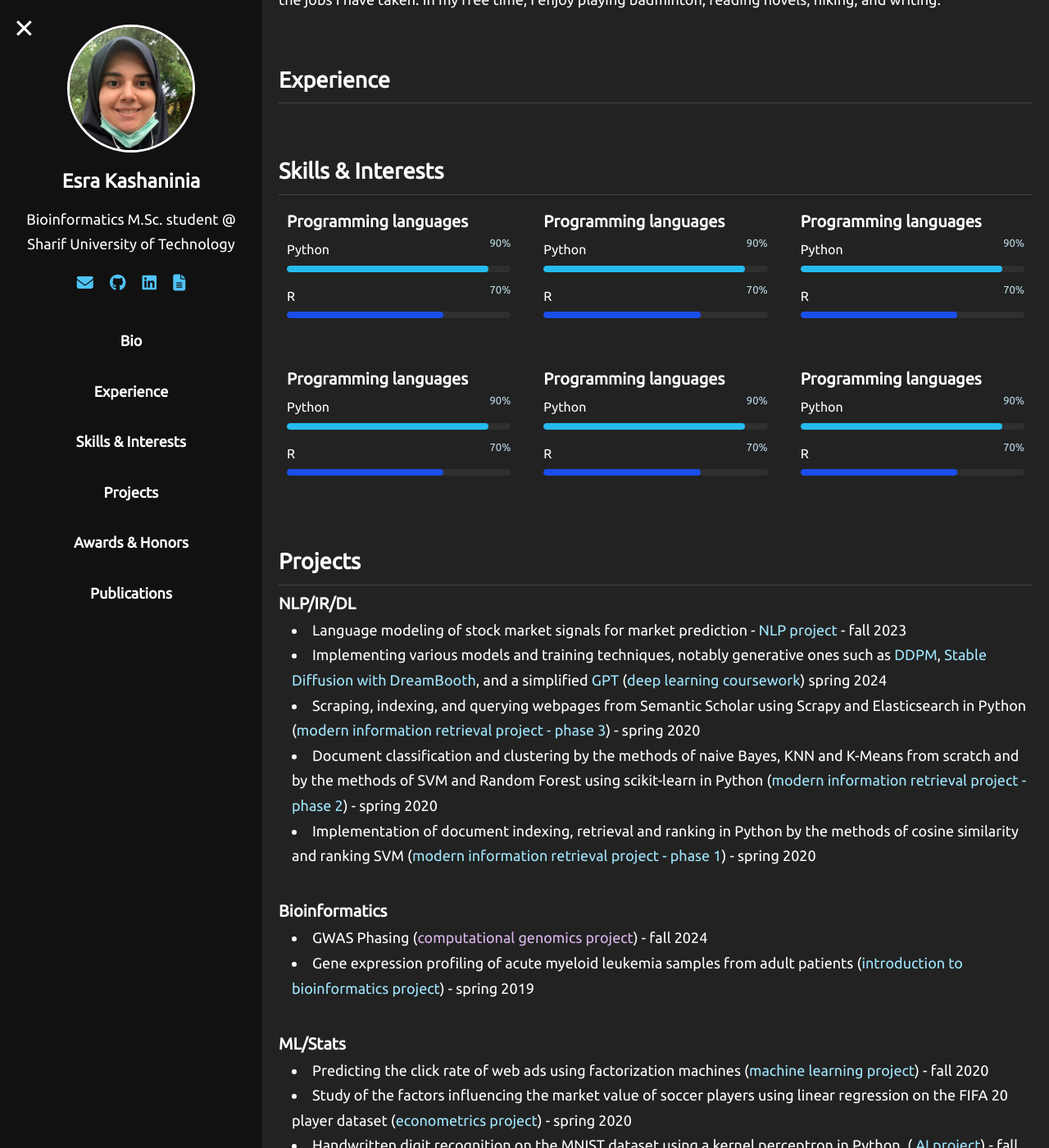
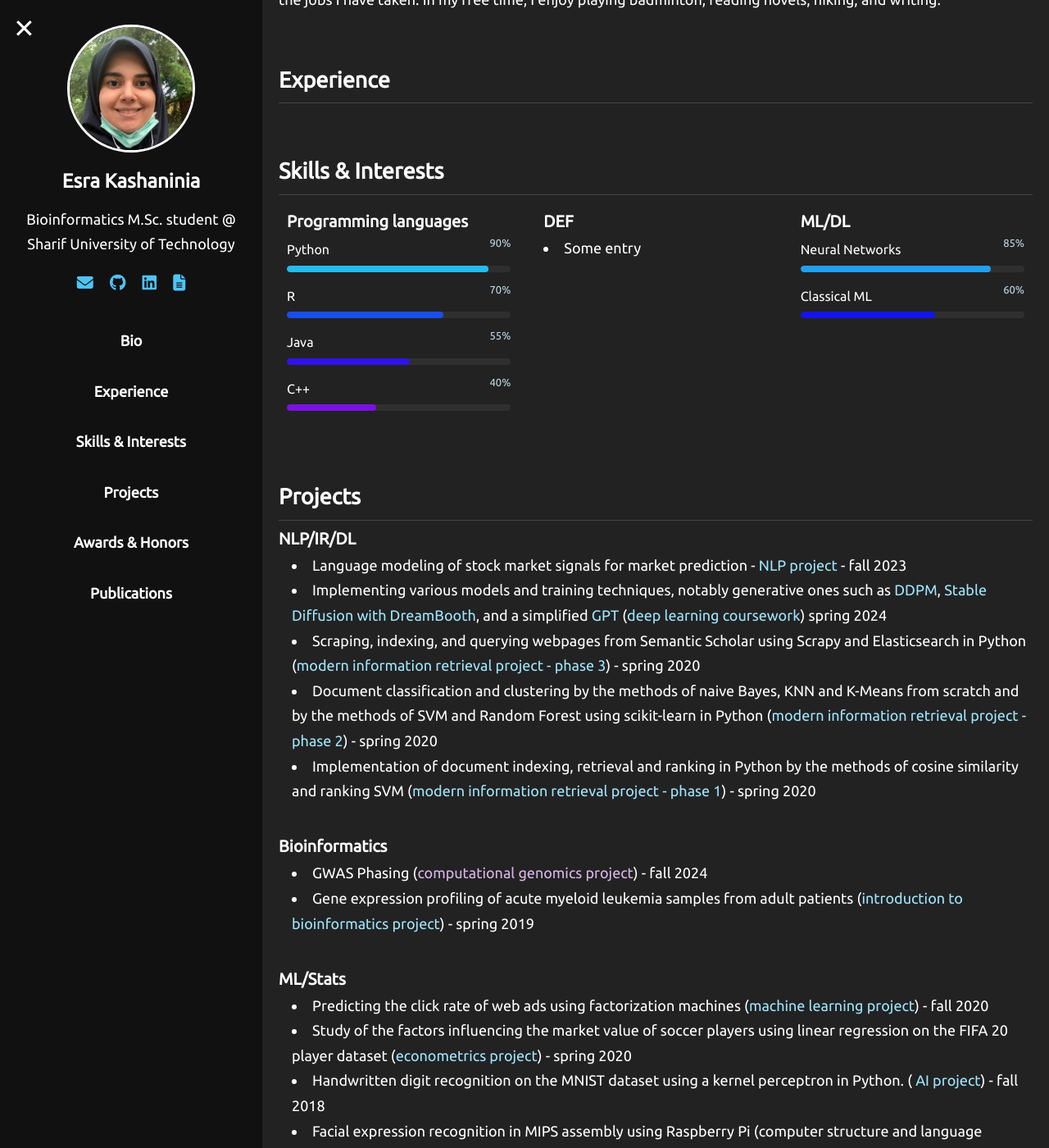
Before and after one commit to Esra-K/Esra-K.github.io, a Jekyll site: the page built from index.md, in a window 1280 px wide and 1400 px high, scrolled down 339 px. Shown: the whole window at 82% size. Built offline with Jekyll 4.4.1, drawn with Linux system fonts in a browser that asks for light colours.

Commit message:
progress bars - part II

```diff
--- a/assets/css/style.css
+++ b/assets/css/style.css
@@ -181,14 +181,18 @@
   list-style-position: inside;
   padding-left: 0;
   margin: 0;
-  /* for progress bar */
+}
+
+/* scope progress bar appearance to only containers that opt-in */
+.skills-grid .with-progress ul {
+  list-style: none; /* optional: remove bullets for these lists */
+  margin: 0;
+  /* removes bullet points */
   padding: 0;
-  /* removes bullet points */
-  list-style: none;
 }
 
 /* for progress bar */
-.skills-grid li {
+.skills-grid .with-progress li {
   position: relative;
   padding: 6px 0 12px 0; /* room for the bar underneath */
   font-size: 16px;
@@ -196,7 +200,7 @@
 }
 
 /* small label with percent at the right (optional) */
-.skills-grid li .skill-percentage {
+.skills-grid .with-progress li .skill-percentage {
   position: absolute;
   right: 0;
   top: 0;
@@ -206,7 +210,7 @@
 }
 
 /* wrapper for the bar under each li */
-.skills-grid li .skill-bar {
+.skills-grid .with-progress li .skill-bar {
   margin-top: 8px;
   width: 100%;
   height: 8px;
@@ -216,7 +220,7 @@
 }
 
 /* the fill that shows percent */
-.skills-grid li .skill-bar .skill-fill {
+.skills-grid .with-progress li .skill-bar .skill-fill {
   width: 0%; /* JS will set to X% */
   height: 100%;
   border-radius: 6px;
@@ -227,7 +231,7 @@
 }
 
 /* small accessibility-friendly outline on focus (if you make fills focusable) */
-.skills-grid li .skill-bar:focus {
+.skills-grid .with-progress li .skill-bar:focus {
   outline: 2px solid rgba(255, 255, 255, 0.06);
 }
 /* I removed list-style for these ULs — if you want the bullet markers preserved,
@@ -436,10 +440,10 @@
   }
 
   /* for progress bars */
-  .skills-grid li {
+  .skills-grid .with-progress li {
     padding-bottom: 10px;
   }
-  .skills-grid li .skill-bar {
+  .skills-grid .with-progress li .skill-bar {
     height: 7px;
   }
 }
--- a/assets/js/skills-progress.js
+++ b/assets/js/skills-progress.js
@@ -1,14 +1,11 @@
 // assets/js/skills-progress.js
 document.addEventListener("DOMContentLoaded", () => {
-  // Helper: parse percent from data-percent attribute OR from text like "Python (90%)" or "C++ - 40%"
   function parsePercentFromLi(li) {
-    // 1) data-percent attribute
     const attr = li.getAttribute("data-percent");
     if (attr !== null) {
       const n = parseFloat(attr);
       if (!Number.isNaN(n)) return Math.max(0, Math.min(100, n));
     }
-    // 2) parse trailing parenthesis or dash: "Name (90%)" or "Name - 90%"
     const text = li.textContent || "";
     const regex = /(?:\(|-)\s*(\d{1,3})\s*%?\)?\s*$/;
     const m = text.match(regex);
@@ -16,29 +13,29 @@
       const n = parseFloat(m[1]);
       if (!Number.isNaN(n)) return Math.max(0, Math.min(100, n));
     }
-    return null; // not found
+    return null;
   }
 
-  // Helper: map percent (0..100) to a hue between pink -> teal
-  // Pink hue ~ 330, teal hue ~ 180
   function percentToHsl(percent) {
     const t = Math.max(0, Math.min(100, percent)) / 100;
     const hueStart = 330; // pink
     const hueEnd = 180; // teal
     const hue = Math.round(hueStart + (hueEnd - hueStart) * t);
-    const sat = 85; // saturation %
-    const light = 55 - 12 * (1 - t); // slightly brighter for higher percent
-    return `hsl(${hue} ${sat}% ${light}%)`; // using modern HSL with spaces
+    const sat = 85;
+    const light = 55 - 12 * (1 - t);
+    return `hsl(${hue} ${sat}% ${light}%)`;
   }
 
-  // For each li inside .skills-grid > div > ul
-  const liNodes = document.querySelectorAll(".skills-grid > div ul > li");
+  // ONLY find li items inside .with-progress containers
+  const liNodes = document.querySelectorAll(
+    ".skills-grid .with-progress ul > li"
+  );
+
   liNodes.forEach((li) => {
-    // don't add twice
     if (li.querySelector(".skill-bar")) return;
 
     const percent = parsePercentFromLi(li);
-    // create percent label (optional)
+
     if (percent !== null) {
       const pctSpan = document.createElement("span");
       pctSpan.className = "skill-percentage";
@@ -46,18 +43,16 @@
       li.appendChild(pctSpan);
     }
 
-    // create wrapper and fill
     const bar = document.createElement("div");
     bar.className = "skill-bar";
     const fill = document.createElement("div");
     fill.className = "skill-fill";
 
-    // set fill color based on percent
-    const usePct = percent === null ? 50 : percent; // default 50 if unknown
+    const usePct = percent === null ? 50 : percent;
     const color = percentToHsl(usePct);
     fill.style.backgroundColor = color;
 
-    // accessibility: ARIA attributes
+    // ARIA
     fill.setAttribute("role", "progressbar");
     fill.setAttribute("aria-valuemin", "0");
     fill.setAttribute("aria-valuemax", "100");
@@ -67,9 +62,8 @@
     bar.appendChild(fill);
     li.appendChild(bar);
 
-    // animate the width after a short delay so transition shows
+    // animate
     requestAnimationFrame(() => {
-      // one more RAF to ensure CSS applied
       requestAnimationFrame(() => {
         fill.style.width = `${usePct}%`;
       });
--- a/index.md
+++ b/index.md
@@ -31,49 +31,34 @@
   <section id="skills">
     <h2>Skills & Interests</h2>
     <div class="skills-grid">
-      <div>
+      <div class="with-progress">
         <h3>Programming languages</h3>
         <ul>
-          <li data-percent="90">Python</li>        <!-- preferred -->
+          <li data-percent="90">Python</li>
           <li data-percent="70">R</li>
+          <li data-percent="55">Java</li>
+          <li data-percent="40">C++</li>
         </ul>
       </div>
+
+      <!-- another box WITHOUT progress bars -->
       <div>
-        <h3>Programming languages</h3>
+        <h3>DEF</h3>
         <ul>
-          <li data-percent="90">Python</li>        <!-- preferred -->
-          <li data-percent="70">R</li>
+          <li>Some entry</li>
         </ul>
       </div>
-      <div>
-        <h3>Programming languages</h3>
+
+      <!-- ML/DL box (has progress bars) -->
+      <div class="with-progress">
+        <h3>ML/DL</h3>
         <ul>
-          <li data-percent="90">Python</li>        <!-- preferred -->
-          <li data-percent="70">R</li>
+          <li data-percent="85">Neural Networks</li>
+          <li data-percent="60">Classical ML</li>
         </ul>
       </div>
-      <div>
-        <h3>Programming languages</h3>
-        <ul>
-          <li data-percent="90">Python</li>        <!-- preferred -->
-          <li data-percent="70">R</li>
-        </ul>
-      </div>
-      <div>
-        <h3>Programming languages</h3>
-        <ul>
-          <li data-percent="90">Python</li>        <!-- preferred -->
-          <li data-percent="70">R</li>
-        </ul>
-      </div>
-      <div>
-        <h3>Programming languages</h3>
-        <ul>
-          <li data-percent="90">Python</li>        <!-- preferred -->
-          <li data-percent="70">R</li>
-        </ul>
-      </div>
-      </div>
+    </div>
+
   </section>
 
   <section id="projects">
@@ -104,7 +89,7 @@
         >
         (<a
           href="https://github.com/Esra-K/MSc-Coursework/tree/master/Deep%20Learning-Spring2024"
-        >deep learning coursework</a
+          >deep learning coursework</a
         >) spring 2024
       </li>
       <li>
@@ -131,7 +116,7 @@
       </li>
     </ul>
 
-    <br>
+    <br />
     <h3>Bioinformatics</h3>
     <ul>
       <li>
@@ -146,7 +131,7 @@
       </li>
     </ul>
 
-    <br>
+    <br />
     <h3>ML/Stats</h3>
     <ul>
       <li>
@@ -182,7 +167,7 @@
       </li>
     </ul>
 
-    <br>
+    <br />
     <h3>Software/IT</h3>
     <ul>
       <li>
@@ -217,7 +202,7 @@
       </li>
     </ul>
 
-    <br>
+    <br />
     <h3>Extracurricular Activities</h3>
     <ul>
       <li>
@@ -260,10 +245,12 @@
       <li>Mathematics and Physics: ranked 25th among +164,000</li>
       <li>English: ranked 18th among +6,000</li>
     </ul>
-    <br>
+    <br />
     <h3>Nationwide Exams For M.Sc. admissions - Sept. 2023</h3>
     <ul>
-      <li>Bioinformatics: ranked 98th among +10,000 (without really trying :))</li>
+      <li>
+        Bioinformatics: ranked 98th among +10,000 (without really trying :))
+      </li>
     </ul>
   </section>
 
@@ -281,5 +268,4 @@
       <li></li>
     </ul>
   </section>
-
 </div>
```
